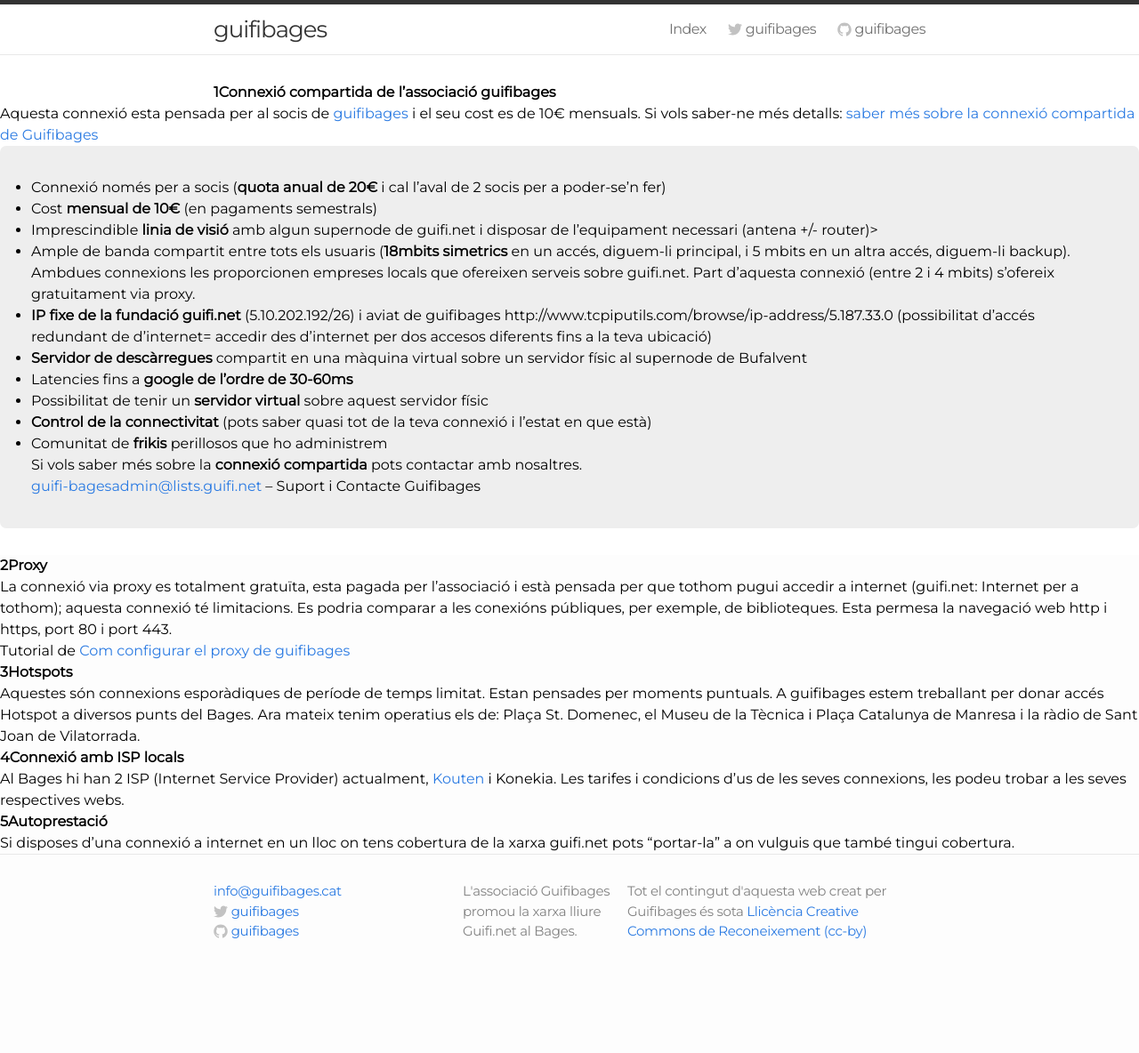
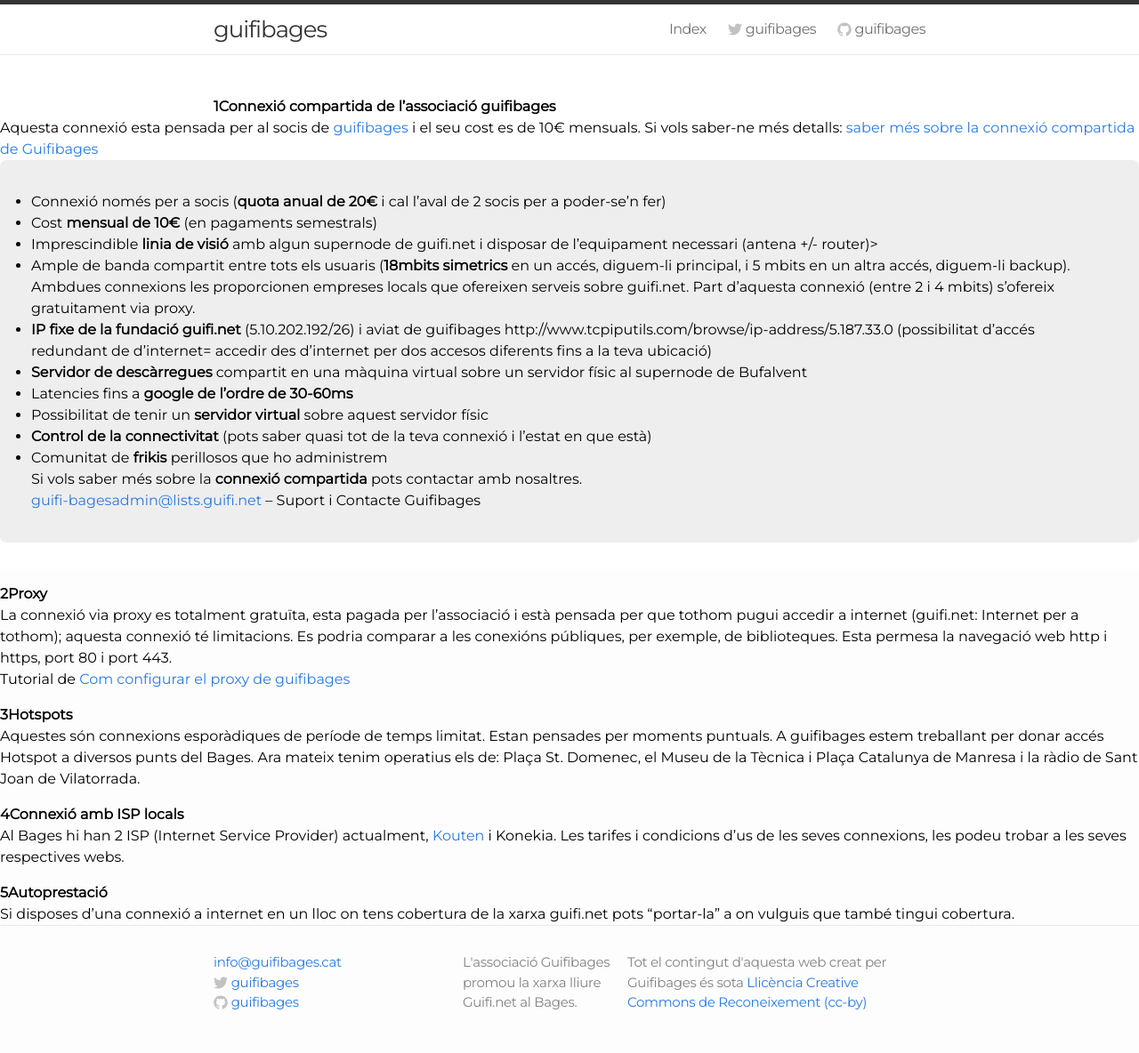
Before and after one commit to guifibages/guifibages.github.io, a Jekyll site: the page built from doc/connexio/internet/index.html, in a window 1280 px wide. Shown: the whole page at 89% size. Built offline with Jekyll 4.4.1, drawn with Linux system fonts in a browser that asks for light colours; before the commit the page ends 1104 px from its top, so only the background shows below that.

Commit message:
Improve headings top-margin

```diff
--- a/css/main.css
+++ b/css/main.css
@@ -6,8 +6,8 @@
   padding: 0;
 }
 
+h1, h2, h3, h4, h5, h6 { margin-top: 1em; }
 html, body { height: 100%; }
-h1, h2 { margin-top: 1em; }
 h1:first-child { margin: 0; }
 
 body {
```
